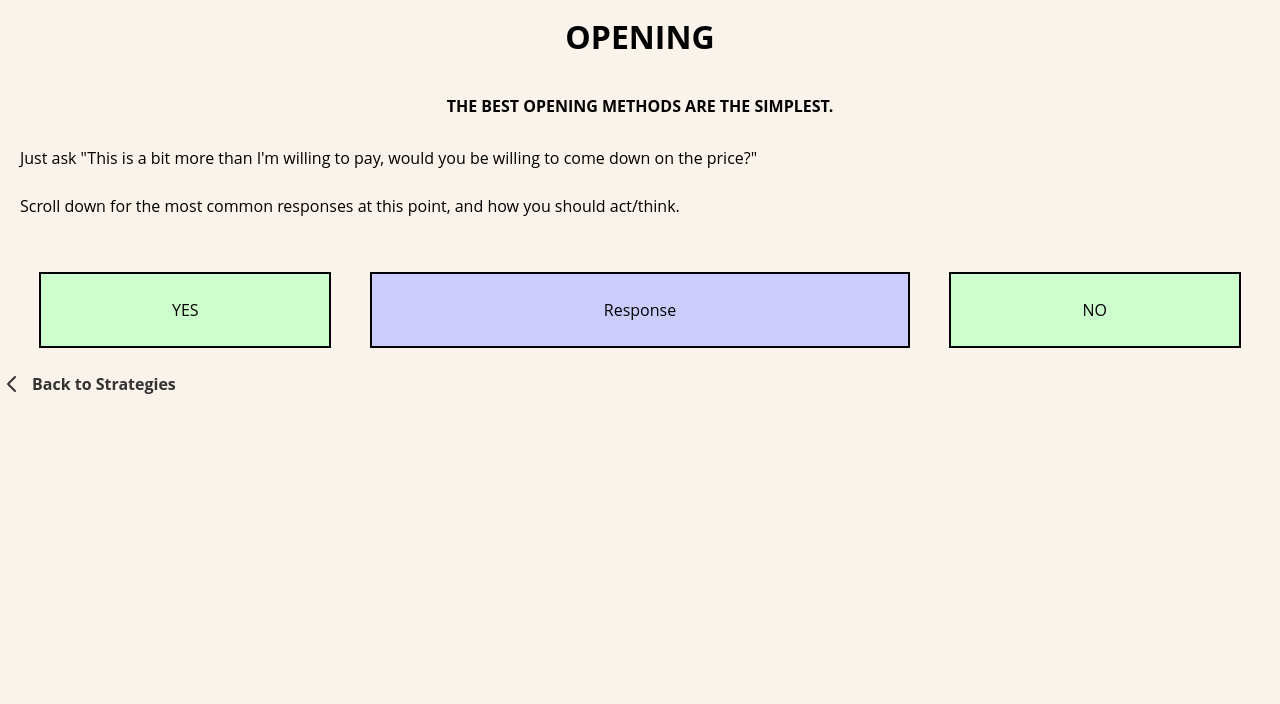
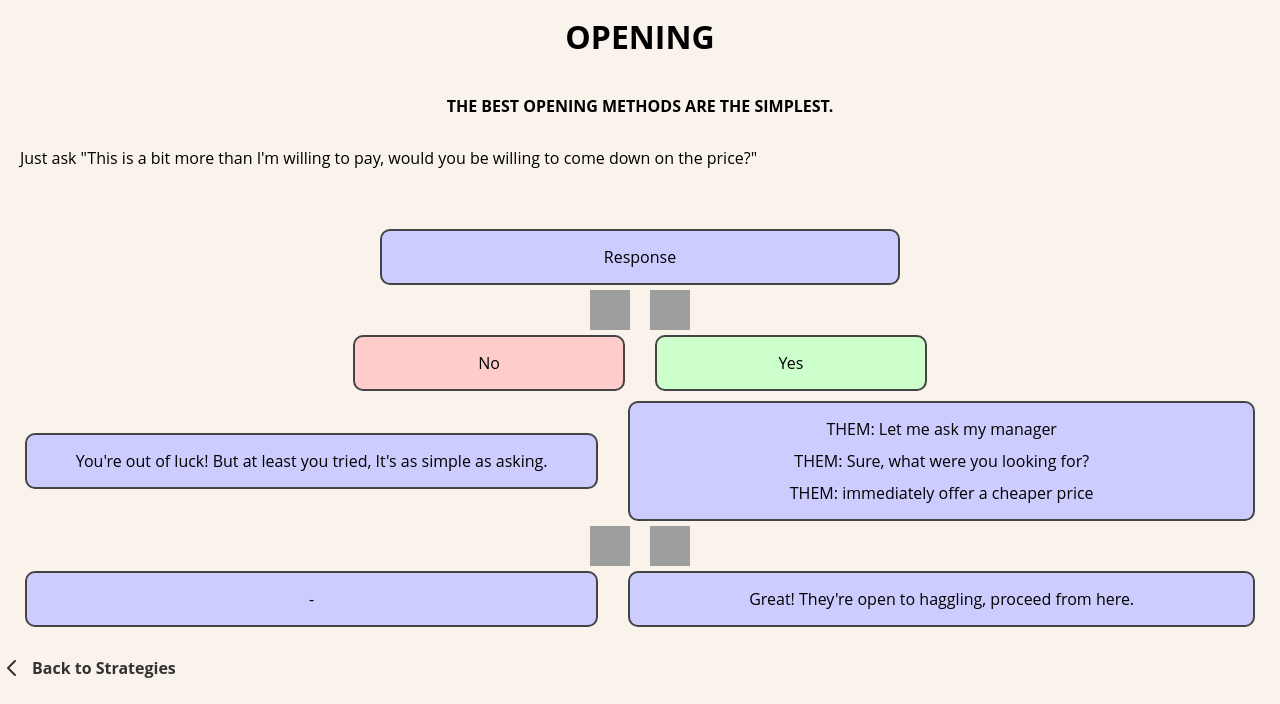
Before and after one commit to allisoncui/ui-final, a Flask app: page /opening_strategy in a window 1280 px wide. Shown: the part 148-852 px from the top of the page. Before the commit the page ends 542 px from the top, so only its background shows below. Run offline with Flask 3, Linux system fonts and the light colour scheme; grey boxes are pictures that could not be loaded.

Commit message:
updates from yesterday

```diff
--- a/static/main.css
+++ b/static/main.css
@@ -312,3 +312,62 @@ button {
     height: 24px;
     margin-right: 8px; /* Space between the icon and text */
 }
+.flowchart {
+    display: flex;
+    flex-direction: column;
+    align-items: center;
+}
+
+.flow-row {
+    display: flex;
+    justify-content: center;
+    align-items: center;
+    width: 100%;
+    gap: 20px;
+}
+
+.decision-box, .response-box {
+    padding: 10px;
+    border: 2px solid #444;
+    border-radius: 10px;
+    text-align: center;
+    margin: 5px;
+}
+
+.decision-box.negative {
+    background-color: #ffcccc;
+}
+
+.decision-box.positive {
+    background-color: #ccffcc;
+}
+
+.response-box.large {
+    flex-grow: 2;
+}
+
+.response-box.small {
+    flex-grow: 1;
+}
+
+.arrow-container {
+    display: flex;
+    align-items: center;
+    justify-content: center;
+}
+
+.arrow {
+    display: block;
+    width: 40px;
+    height: 40px;
+    background-image: url('path_to_your_arrow_image'); /* Add your arrow images here */
+    background-size: cover;
+}
+
+.arrow.right {
+    transform: rotate(0deg); /* Adjust rotation as necessary */
+}
+
+.arrow.down {
+    transform: rotate(90deg);
+}
--- a/templates/opening.html
+++ b/templates/opening.html
@@ -36,13 +36,40 @@
         <h1 class="strategy-title">OPENING</h1>
         <p class="strategy-description">THE BEST OPENING METHODS ARE THE SIMPLEST.</p>
         <p>Just ask "This is a bit more than I'm willing to pay, would you be willing to come down on the price?"</p>
-        <p>Scroll down for the most common responses at this point, and how you should act/think.</p>
         <div class="flowchart">
-            <div class="decision-box">YES</div>
             <div class="response-box">Response</div>
-            <div class="decision-box">NO</div>
+            <div class="flow-row">
+                <div class="arrow-container">
+                    <div class="arrow right"></div>
+                </div>
+                <div class="arrow-container">
+                    <div class="arrow right"></div>
+                </div>
+            </div>
+            <div class="flow-row">
+                <div class="decision-box negative">No</div>
+                <div class="decision-box positive">Yes</div>
+            </div>
+            <div class="flow-row">
+                <div class="response-box small">You're out of luck! But at least you tried, It's as simple as asking.</div>
+                <div class="response-box large">THEM: Let me ask my manager<br>THEM: Sure, what were you looking for?<br>THEM: immediately offer a cheaper price</div>
+            </div>
+            <div class="flow-row">
+                <div class="arrow-container small">
+                    <div class="arrow down"></div>
+                </div>
+                <div class="arrow-container large">
+                    <div class="arrow down"></div>
+                </div>
+            </div>
+            <div class="flow-row">
+                <div class="response-box small">-</div>
+                <div class="response-box large">Great! They're open to haggling, proceed from here.</div>
+            </div>
         </div>
     </main>
+
+
     <!-- Back Arrow Link -->
     <div class="back-arrow">
         <a href="{{ url_for('strategies') }}">
```
